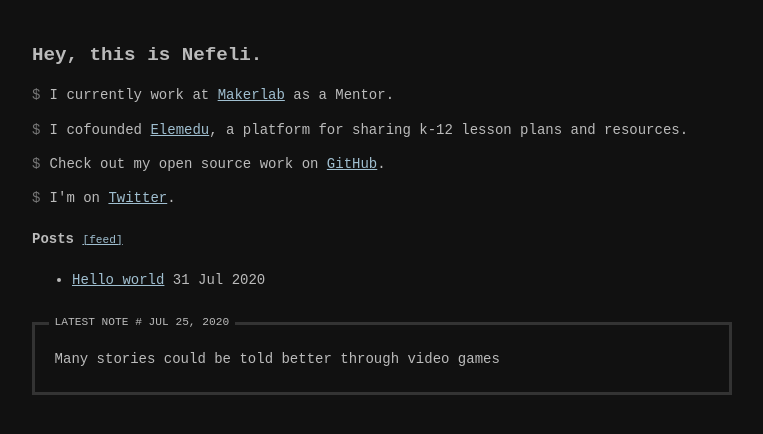
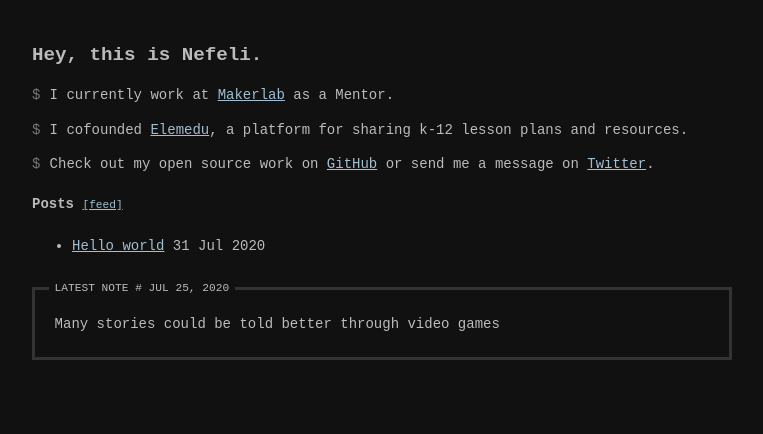
Before and after one commit to nefkst/My-Personal-Blog, a Jekyll site: the page built from index.html, in a window 1280 px wide. Shown: the top 434 px of the page, without its empty margins (258-1021 px from the left). Built offline with Jekyll 4.4.1, drawn with Linux system fonts in a browser that asks for light colours.

Commit message:
Update index.html

```diff
--- a/index.html
+++ b/index.html
@@ -6,8 +6,7 @@ layout: default
 <ul class="terminal">
   <li>I currently work at <a href="https://github.com/">Makerlab</a> as a Mentor.</li>
   <li>I cofounded <a href="https://www.elemedu.com/">Elemedu</a>, a platform for sharing k-12 lesson plans and resources.</li>
-  <li>Check out my open source work on <a href="https://github.com/nefkst" rel="me">GitHub</a>.</li>
-  <li>I'm on <a href="https://twitter.com/nefelitamtiriri" rel="me">Twitter</a>.</li>
+  <li>Check out my open source work on <a href="https://github.com/nefkst">GitHub</a> or send me a message on <a href="https://twitter.com/nefelitamtiriri">Twitter</a>.</li>
 </ul>
 
 <h2 class="text">Posts <span class="smol"><a href="/feed.xml">[feed]</a></span></h2>
```
